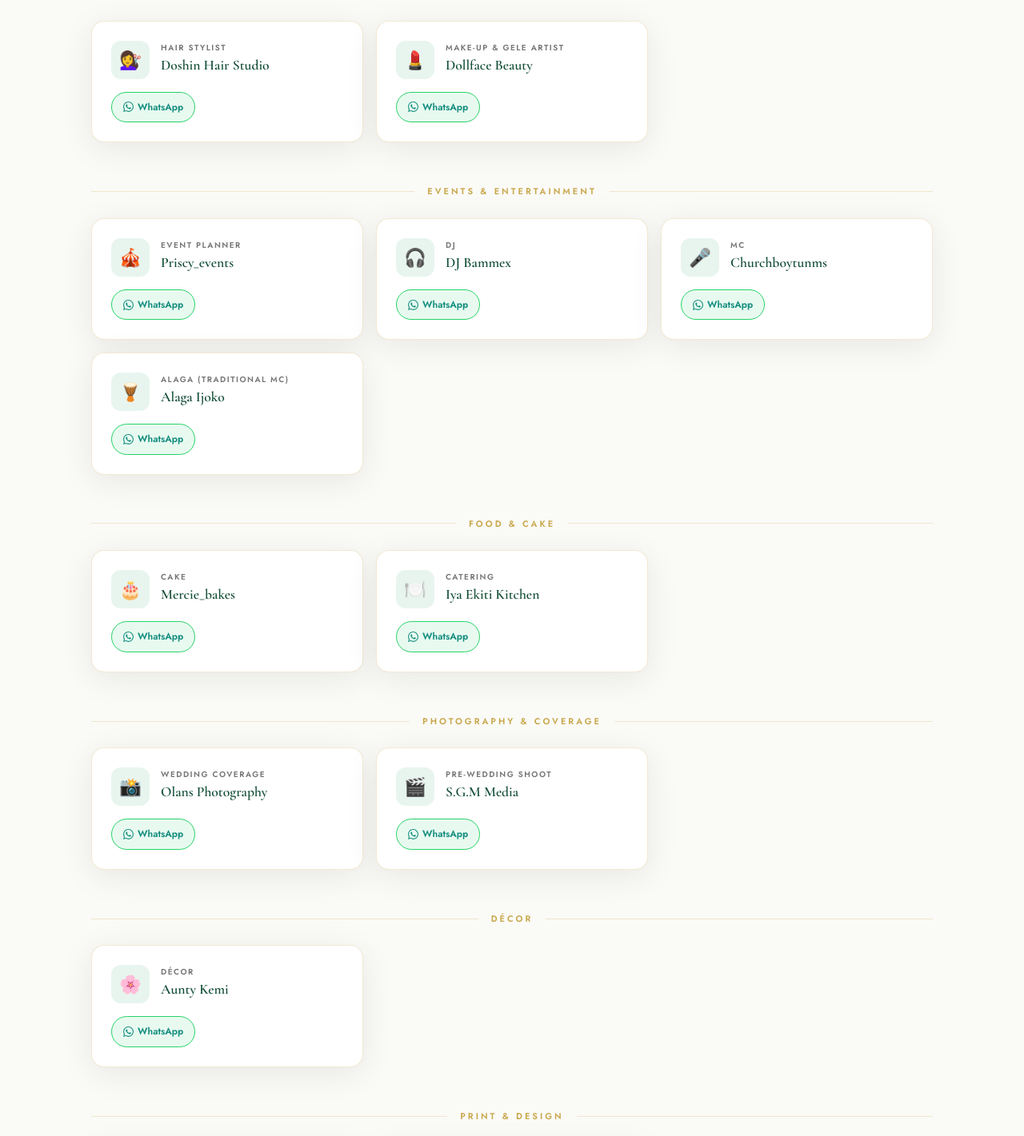
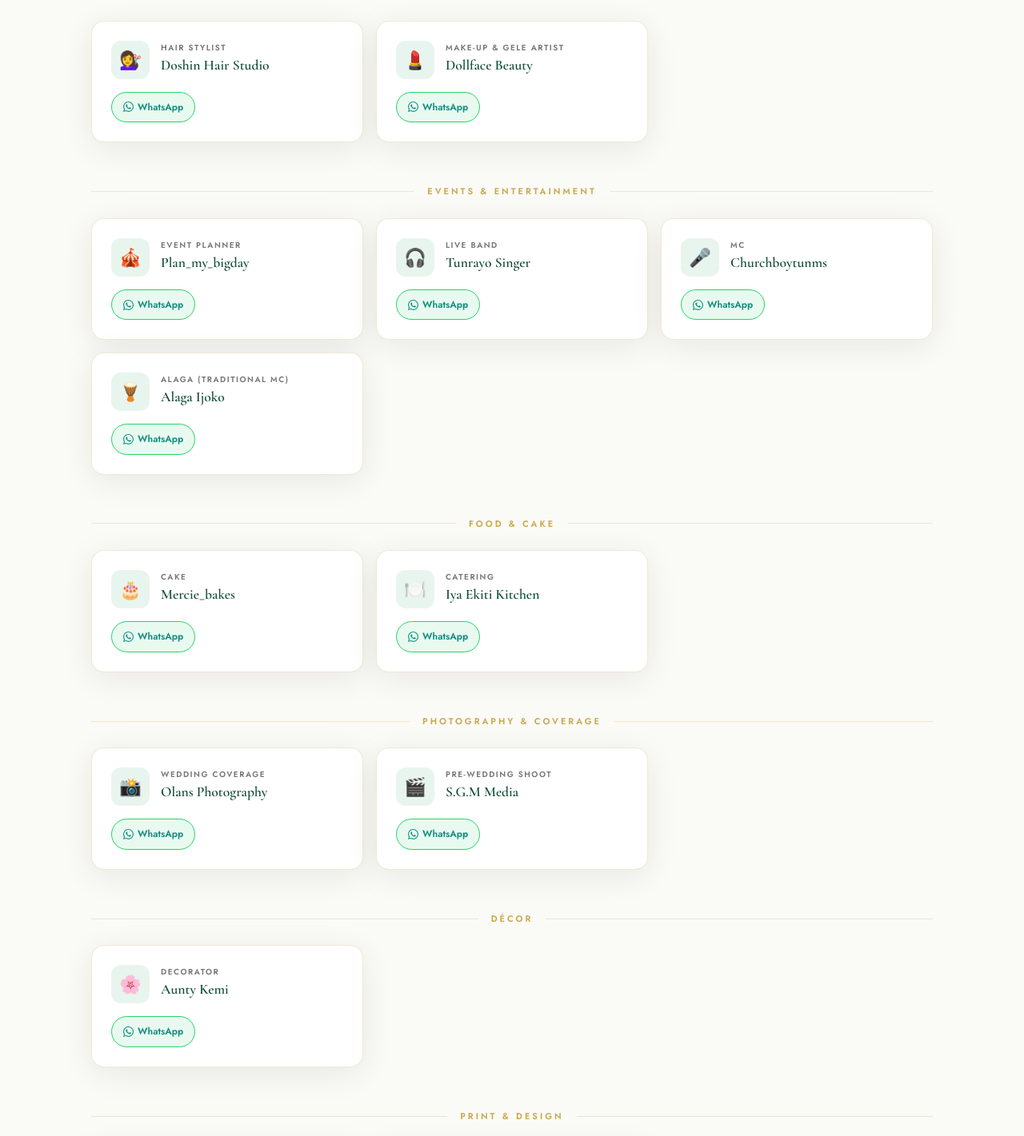
Before and after one commit to General-Airkay/Wedding-site, a Next.js app: page /vendors in a window 1280 px wide. Shown: the part 1253-2674 px from the top of the page at 80% size. Built offline with nearby package versions, Linux system fonts and the light colour scheme.

Commit message:
Update vendors.js

```diff
--- a/pages/vendors.js
+++ b/pages/vendors.js
@@ -58,16 +58,16 @@ const vendors = [
     category: 'Events & Entertainment',
     items: [
       {
-        name: 'Priscy_events',
+        name: 'Plan_my_bigday',
         role: 'Event Planner',
         icon: '🎪',
         phone: '2349034824025',
       },
       {
-        name: 'DJ Bammex',
-        role: 'DJ',
+        name: 'Tunrayo Singer',
+        role: 'Live Band',
         icon: '🎧',
-        phone: '2347033976813',
+        phone: '2348024742806',
       },
       {
         name: 'Churchboytunms',
@@ -122,9 +122,9 @@ const vendors = [
     items: [
       {
         name: 'Aunty Kemi',
-        role: 'Décor',
+        role: 'Decorator',
         icon: '🌸',
-        phone: '2348039230298',
+        phone: '2348060508798',
       },
     ],
   },
```
